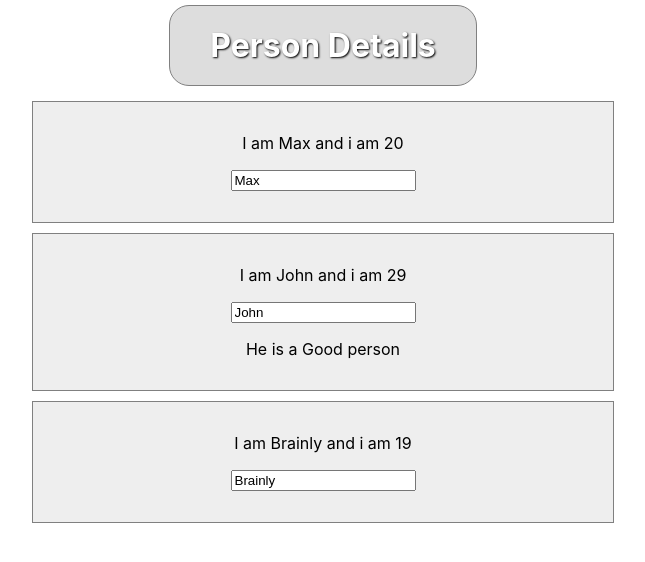
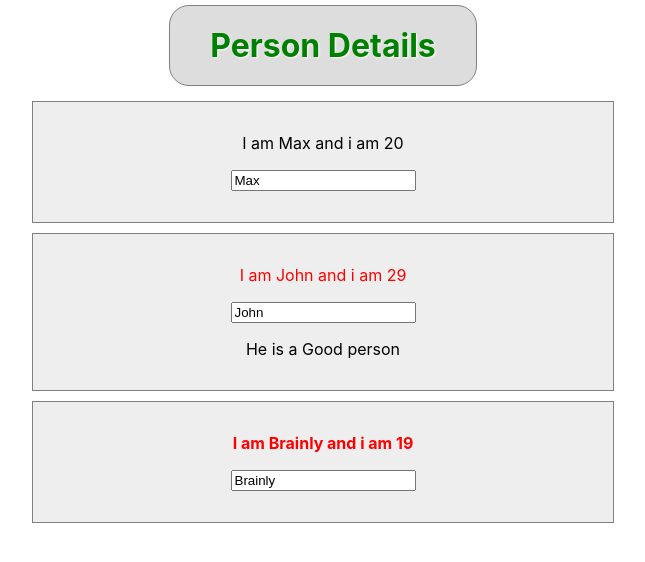
Before and after one commit to rajpal-se/reactjs-tuts-learn-basics, a React (Create React App) app: page / in a window 1280 px wide. Shown: the top 562 px of the page, without its empty margins (317-962 px from the left). Built offline with nearby package versions, Linux system fonts and the light colour scheme.

Commit message:
[Conditional Styling] Added inline dynamic style object and added dynamic Class List.
File changes:
modified:   src/App.js
modified:   src/Person/Person.js

```diff
--- a/src/App.js
+++ b/src/App.js
@@ -31,6 +31,13 @@ const App = () => {
     backgroundColor: "#dddddd"
   };
 
+  personState.persons.forEach(person => {
+    if(person.name.length > 6){
+      headingStyle.color = 'green';
+      headingStyle.textShadow = '1px 1px 2px white';
+    }
+  });
+
   return (
     <div className="App">
       <h1 style={headingStyle}>Person Details</h1>
@@ -50,31 +57,3 @@ const App = () => {
   );
 }
 export default App;
-
-/* Note
-1. Using "css" file and import this file in any JS file of the application
-    - This "style" is "Globally" available. (It is NOT Scoped)
-    - hover, active, etc effect are possible.
-    - During import file extension ".css" is required.
-    - "css" imported files handled separately by WebPack.
-
-2. Inline Styling, JSX provides "style" attribute, which accepts JS object of css properties
-    - This "style" is Scoped to only one element.
-        1. const style = { css... }
-            <div style={style} >
-        2. <div style={ { css... } } >
-    - NOT possible (hover, active, etc effect).
-
-3. using "css modules" e.g: rename css/sass/scss files as
-    - style.module.css
-    - style.module.scss
-    - style.module.sass
-
-    Note: Before "react-scripts@2.0.0", use "npm run eject" and follow its steps.
-
-
-4. Using Third party package.
-    ex: Radium
-
-
-*/
--- a/src/Person/Person.js
+++ b/src/Person/Person.js
@@ -5,9 +5,17 @@ const person = (props) => {
     let children;
     if(props.children) children = <p>{props.children}</p>;
 
+    let classes = [];
+    if(props.name.length > 3){
+        classes.push('red');
+    }
+    if(props.name.length > 5){
+        classes.push('bold');
+    }
+
     return (
         <div className="Person">
-            <p>I am {props.name} and i am {props.age}</p>
+            <p className={ classes.join(' ') }>I am {props.name} and i am {props.age}</p>
             <p><input type="text" onChange={props.change} value={props.name}/></p>
             {children}
         </div>
```
